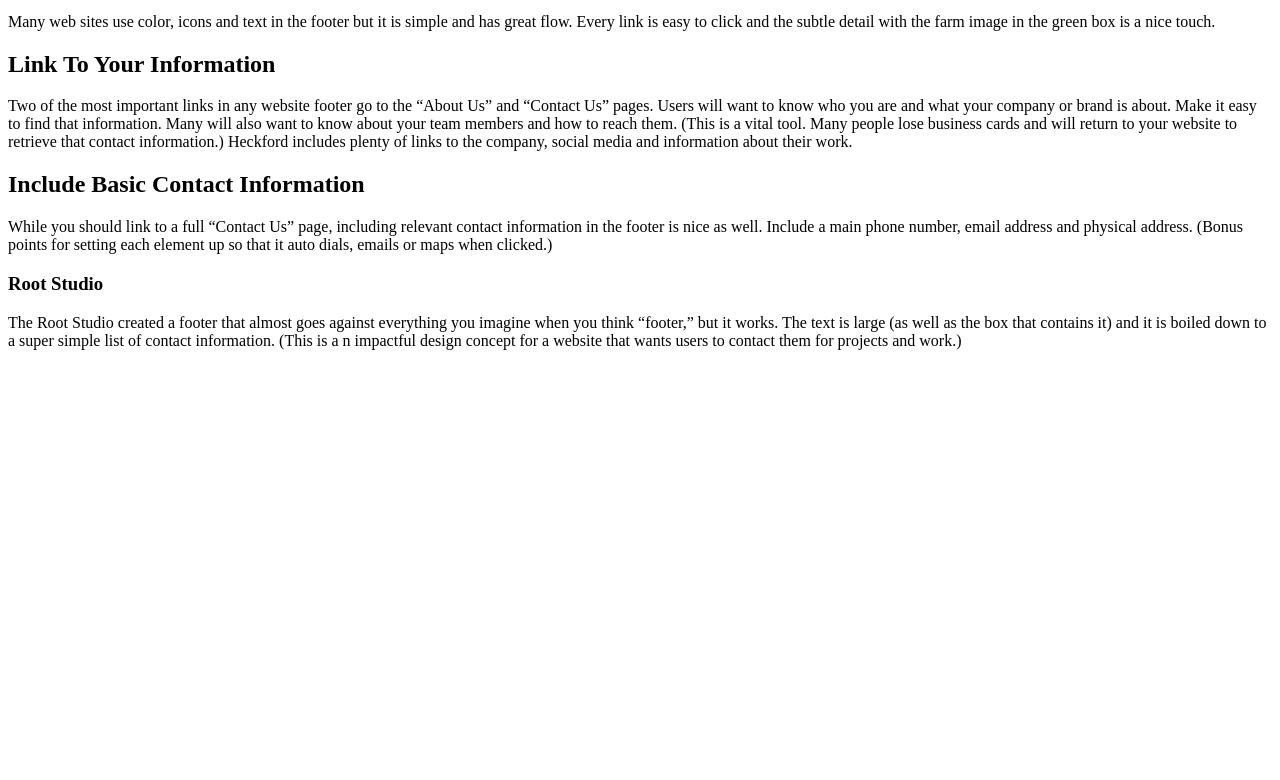
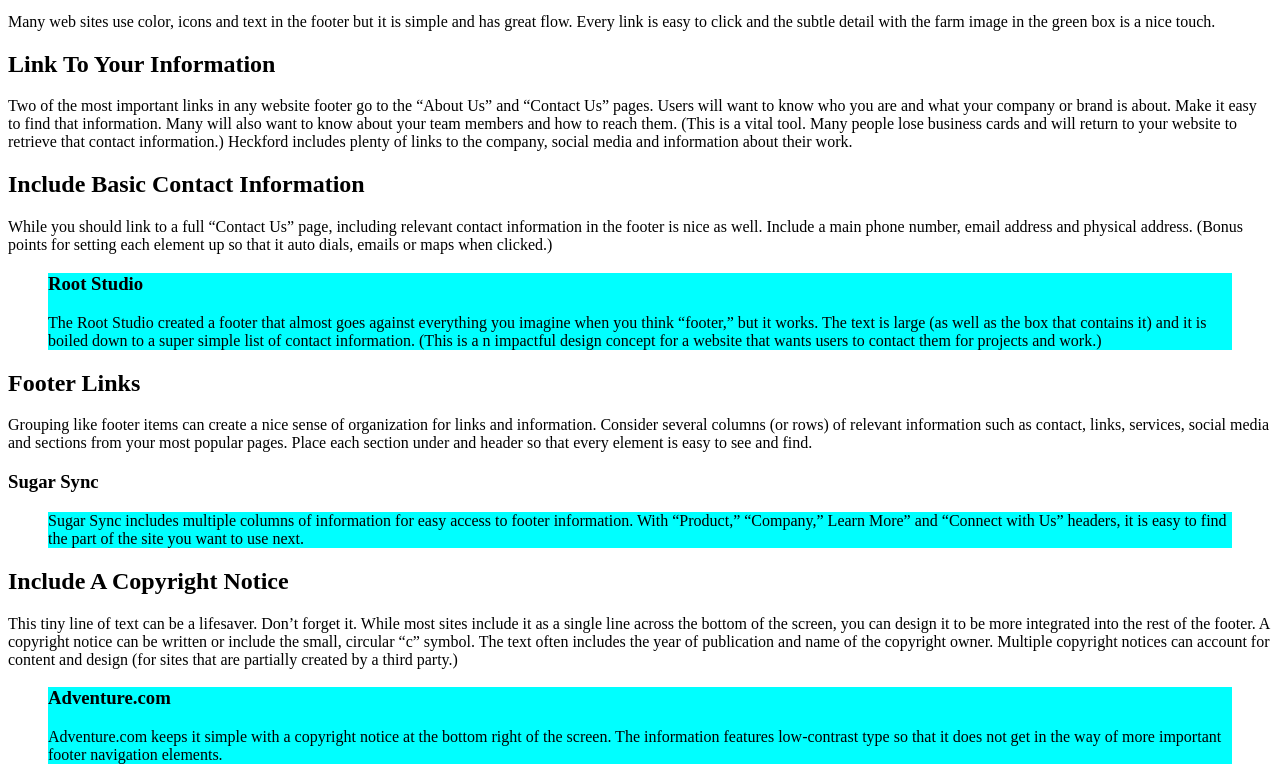
Before and after one commit to adewitt123/1017-jan-2023-a04-workbook-dwelchnait, a plain HTML site: page semenatics-section-article-aside/index.html in a window 1280 px wide. Shown: the part 339-1119 px from the top of the page. Before the commit the page ends 800 px from the top, so only its background shows below. Drawn offline with Linux system fonts and the light colour scheme.

Commit message:
complete demo on semantic tags section and aside, demo blockquote

```diff
--- a/semenatics-section-article-aside/index.html
+++ b/semenatics-section-article-aside/index.html
@@ -69,15 +69,69 @@
                     address and physical address. (Bonus points for setting each element up so that
                     it auto dials, emails or maps when clicked.)
                 </p>
+                <!-- for the following structure
+                        passes html validation
+                        does NOT display h3 title in document outliner (error)
+                        h3 is algined with the quote text -->
+                <blockquote style="background-color:aqua">
                     <aside>
                         <h3>Root Studio</h3>
-                    <p>
+                        <!-- <p> -->
                             The Root Studio created a footer that almost goes against everything you imagine
                             when you think “footer,” but it works. The text is large (as well as the box
                             that contains it) and it is boiled down to a super simple list of contact
                             information. (This is a n impactful design concept for a website that wants
                             users to contact them for projects and work.)
+                        <!-- </p> -->
+                    </aside>
+                </blockquote>
+            </section>
+            <section>
+                <h2>Footer Links</h2>
+                <p>
+                    Grouping like footer items can create a nice sense of organization for links
+                    and information. Consider several columns (or rows) of relevant information
+                    such as contact, links, services, social media and sections from your most
+                    popular pages. Place each section under and header so that every element is
+                    easy to see and find.
                 </p>
+                <!-- for the following structure
+                        passes html validation
+                        does display h3 title in document outliner
+                        h3 is NOT algined with the quote text BUT with the other h2 titles -->
+                <aside>
+                    <h3>Sugar Sync</h3>  <!-- hn tag is immediately after the semantic tag-->
+                    <blockquote style="background-color:aqua">
+
+                        Sugar Sync includes multiple columns of information for easy access to footer
+                        information. With “Product,” “Company,” Learn More” and “Connect with Us”
+                        headers, it is easy to find the part of the site you want to use next.
+                    </blockquote>
+                </aside>
+            </section>
+            <section>
+                <h2>Include A Copyright Notice</h2>
+                <p>
+                    This tiny line of text can be a lifesaver. Don’t forget it. While most sites
+                    include it as a single line across the bottom of the screen, you can design
+                    it to be more integrated into the rest of the footer. A copyright notice can
+                    be written or include the small, circular “c” symbol. The text often includes
+                    the year of publication and name of the copyright owner. Multiple copyright
+                    notices can account for content and design (for sites that are partially
+                    created by a third party.)
+                </p>
+                 <!-- for the following structure
+                        passes html validation
+                        h3 IS NOT recognized by document outliner; your get a Untitled Section
+                         (Untitled Section is treated like an html validation error in marking)
+                        h3 is algined with the quote text -->
+                <aside>
+                    <blockquote style="background-color:aqua">
+                        <h3>Adventure.com</h3>
+                        Adventure.com keeps it simple with a copyright notice at the bottom right of
+                        the screen. The information features low-contrast type so that it does not get
+                        in the way of more important footer navigation elements.
+                    </blockquote>
                 </aside>
             </section>
         </main>
```
Lines whose indentation alone changed are shown as unchanged.
